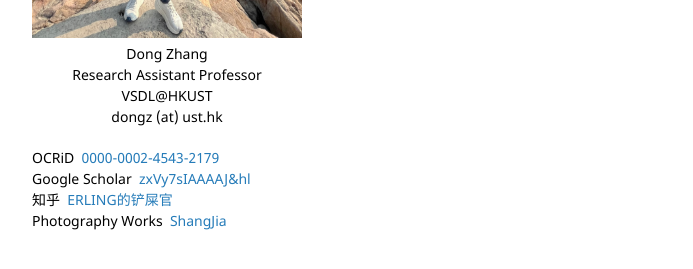
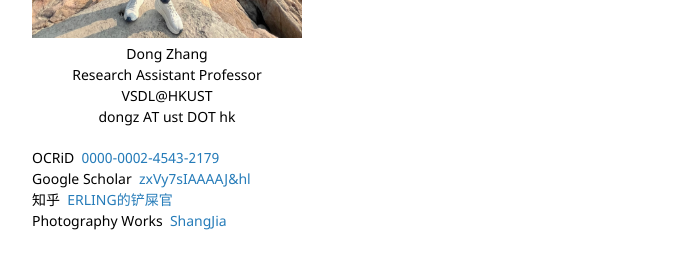
Before and after one commit to ZHANGDONG-NJUST/zhangdong-njust.github.io, a Jekyll site: the page built from another-page.md, in a window 1280 px wide. Shown: the part 409-678 px from the top of the page, without its empty margins (178-871 px from the left). Built offline with Jekyll 4.4.1, drawn with Linux system fonts in a browser that asks for light colours; our own code applies the rules of GitHub Pages for plain Markdown files.

Commit message:
Update default.html

```diff
--- a/_layouts/default.html
+++ b/_layouts/default.html
@@ -20,7 +20,7 @@
         {% endif %}
 
         {% if site.github.is_user_page %}
-        <p align="center" class="view"><font color="black">Dong Zhang<br>Research Assistant Professor<br> VSDL@HKUST<br> dongz (at) ust.hk</font></p>
+        <p align="center" class="view"><font color="black">Dong Zhang<br>Research Assistant Professor<br> VSDL@HKUST<br> dongz AT ust DOT hk</font></p>
         {% endif %}
 
         {% if site.github.is_user_page %}
```
